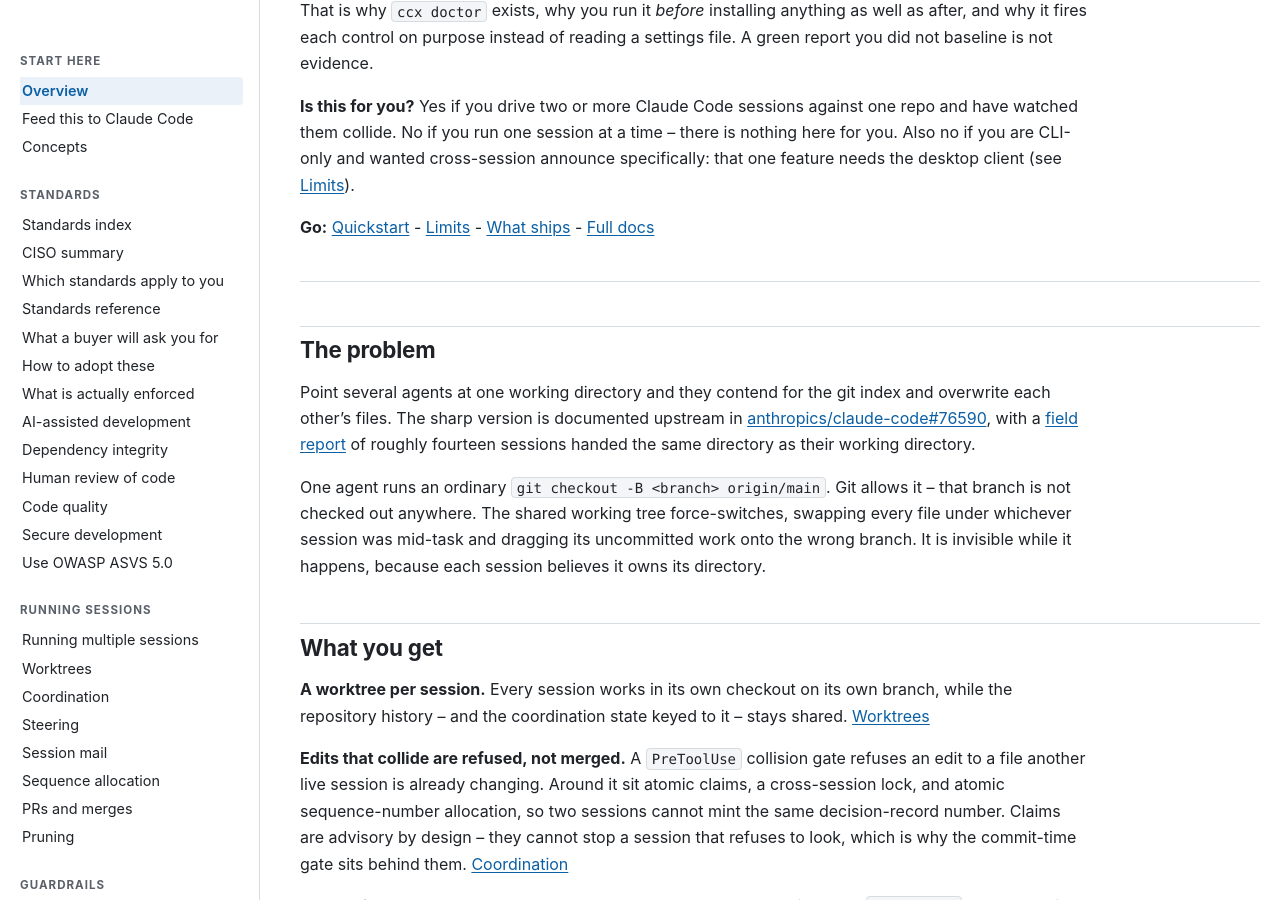
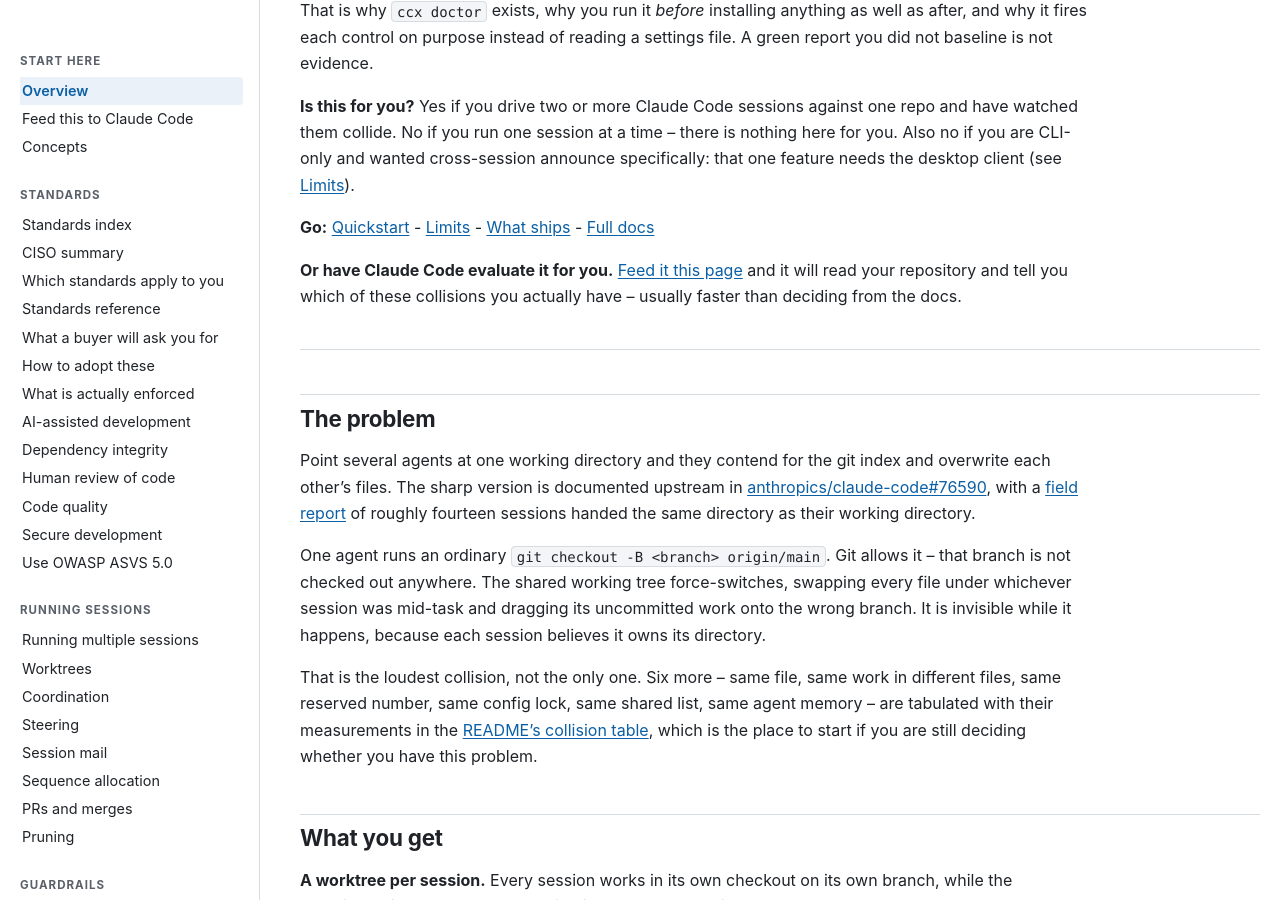
Before and after one commit to wshallwshall/claude-multisession, a Jekyll site: the page built from docs/index.md, in a window 1280 px wide and 900 px high, scrolled down 438 px. Built offline with Jekyll 4.4.1, drawn with Linux system fonts in a browser that asks for light colours; some of the changed text lies outside the part shown.

Commit message:
docs: stop README and the docs landing page being two copies of one page
The two front doors had drifted into near-duplicates: the three limits, the
seven-step install, the doctor write-up and three script tables all existed
twice, in slightly different words. The drift had already happened and was
load-bearing -- README's copy of the thesis read "why it runs below both
before any installer", a garbled sentence the docs copy does not have, and its
liveness limit said "we do not own its shape" against the other's "this project
does not own". TIPS-AND-TRICKS and README also disagreed about two rows of the
doctor's own status table.

Split by audience instead of duplicating:

- README owns first contact -- what it is, which collisions it addresses and
  what they measured, the platform, cost, honest limits and conventions. It
  keeps the collision table, which is the best "why should I care" artifact
  here, and the docs site now links to it rather than restating it.
- The docs landing page owns orientation -- quickstart, script inventory,
  navigation -- and now owns the three limits and the thesis in full. README
  carries the one-sentence version and a link.
- INSTALL.md keeps the record of record, and gains the partial-install exit-code
  accounting that had been stranded in README.

Also link the three docs nothing pointed at. RUNNING-MULTIPLE-SESSIONS.md is
the notable one: it opens "this page is the entry point to the group" and no
page linked to it, so the group had no entry point. FEED-THIS-TO-CLAUDE-CODE.md
is now offered next to the quickstart, since having Claude Code assess your own
repository is often faster than deciding from the docs, and SESSION-MAIL.md sits
with the other designs that ship nothing.

README 6,100 -> 3,953 words. Every docs page is now reachable from a landing
page; the only text still shared between the two is the TL;DR and the "is this
for you" qualifier, which are identity rather than fact.

```diff
--- a/docs/index.md
+++ b/docs/index.md
@@ -29,6 +29,10 @@
 **Go:** [Quickstart](#quickstart) - [Limits](#limits-read-before-installing) -
 [What ships](#what-ships) - [Full docs](#where-to-go-next)
 
+**Or have Claude Code evaluate it for you.** [Feed it this page](FEED-THIS-TO-CLAUDE-CODE.md) and it
+will read your repository and tell you which of these collisions you actually have -- usually faster
+than deciding from the docs.
+
 ---
 
 ## The problem
@@ -43,6 +47,12 @@
 not checked out anywhere. The shared working tree force-switches, swapping every file under whichever
 session was mid-task and dragging its uncommitted work onto the wrong branch. It is invisible while
 it happens, because each session believes it owns its directory.
+
+That is the loudest collision, not the only one. Six more -- same file, same work in different files,
+same reserved number, same config lock, same shared list, same agent memory -- are tabulated with
+their measurements in the
+[README's collision table](https://github.com/wshallwshall/claude-multisession#what-problem-this-solves),
+which is the place to start if you are still deciding whether you have this problem.
 
 ## What you get
 
@@ -302,15 +312,19 @@
 `ccx.config.json`) then [Hooks](HOOKS.md) (harness versus git hooks, every control mapped to its
 event and fail-open or fail-closed posture).
 
-**Running sessions,** in the order the work happens: [Worktrees](WORKTREES.md) -
-[Coordination](COORDINATION.md) - [Steering](STEERING.md) -
-[Sequence allocation](SEQUENCE-ALLOC.md) - [PRs and merges](PR-AND-MERGE.md) -
-[Pruning](PRUNING.md).
+**Running sessions:** start at [Running multiple sessions](RUNNING-MULTIPLE-SESSIONS.md) -- it is the
+entry point to the group, and it covers the three things no other page owns (which surface to run
+sessions on, the channels they have for reaching each other, and using one session as a coordinator).
+Then, in the order the work happens: [Worktrees](WORKTREES.md) - [Coordination](COORDINATION.md) -
+[Steering](STEERING.md) - [Sequence allocation](SEQUENCE-ALLOC.md) -
+[PRs and merges](PR-AND-MERGE.md) - [Pruning](PRUNING.md).
 
 **Safety and standards,** in descending order of how much actually ships:
 [Leak gate](LEAK-GATE.md) (a scanner you can run today, plus the blind spot no scanner can close) -
 [CI and standards](CI-AND-STANDARDS.md) (ships no CI configuration) -
-[Usage awareness](USAGE-AWARENESS.md) (a design; ships no hook).
+[Usage awareness](USAGE-AWARENESS.md) (a design; ships no hook) -
+[Session mail](SESSION-MAIL.md) (a design for reaching the peers announce cannot; ships nothing, and
+is most useful as the list of ways the obvious implementations fail).
 
 **In practice:** [Tips and tricks](TIPS-AND-TRICKS.md) (ordered by when each item bites) -
 [Drift audit case study](CASE-STUDY-drift-audit.md) (a method, not a finding list) -
```
Also changed, not shown: INSTALL.md (+24 -1 lines), README.md.
